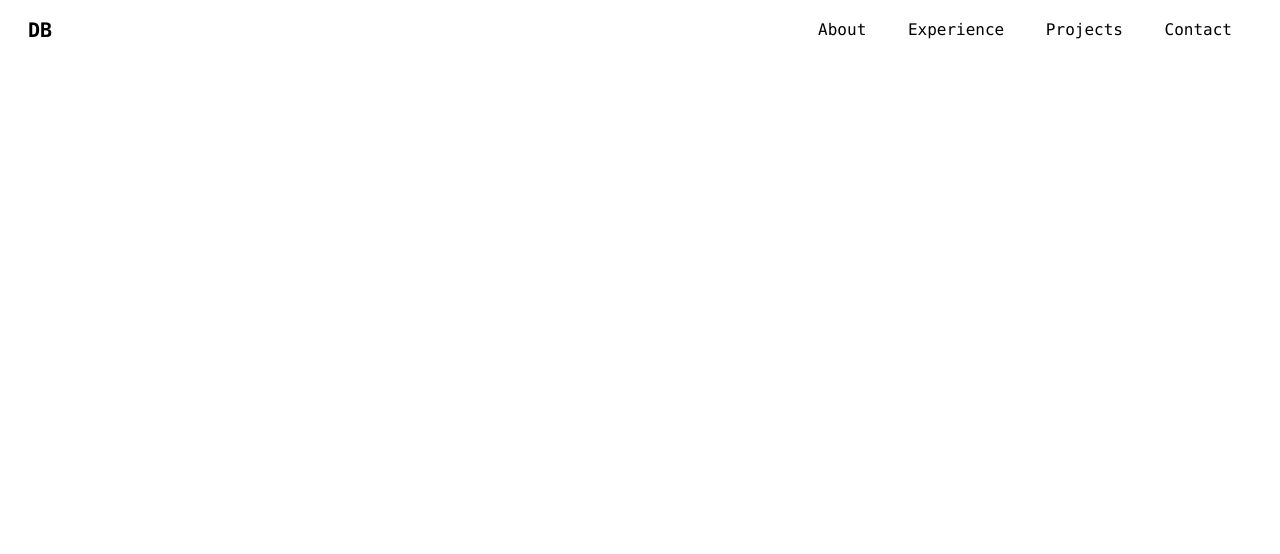
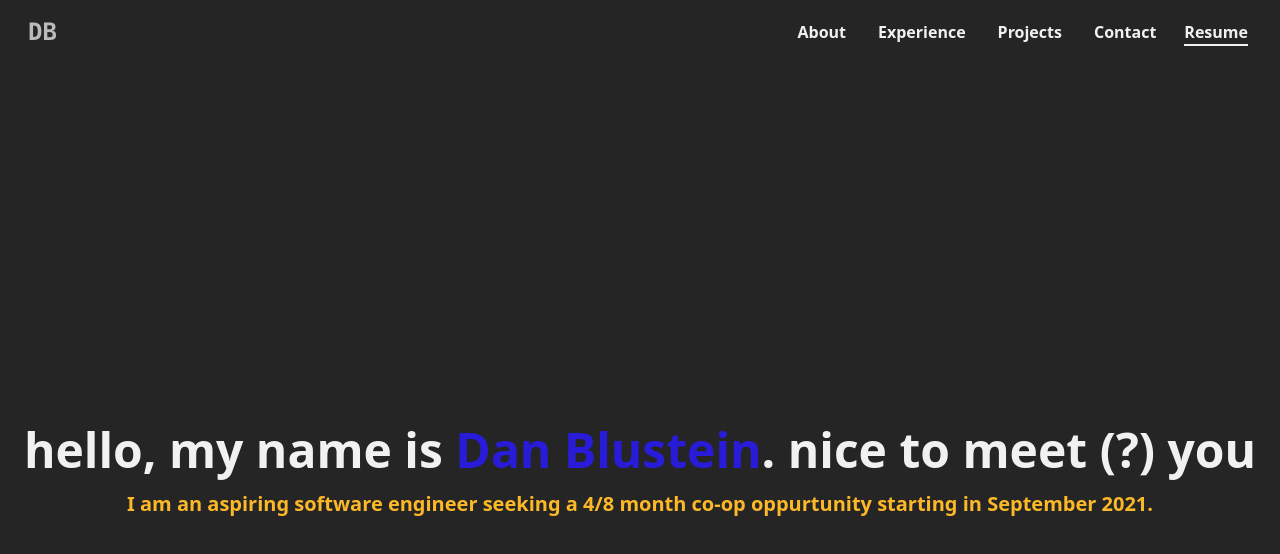
Before and after one commit to wallstarr/wallstarr.github.io, a React (Create React App) app: page / in a window 1280 px wide. Shown: the top 554 px of the page. Built offline with nearby package versions, Linux system fonts and the light colour scheme.

Commit message:
added some content, changed some colors

```diff
--- a/src/App.js
+++ b/src/App.js
@@ -1,10 +1,34 @@
 import './App.css';
 import NavBar from './components/NavBar'
+import Dropdown from './components/Dropdown'
+import IntroArea from './components/IntroArea'
+import React, {useState, useEffect} from 'react'
 
 function App() {
+  const [isOpen, setIsOpen] = useState(false)
+
+  function toggle() {
+    setIsOpen(!isOpen)
+  }
+
+  useEffect(() => {
+    function hideMenu() {
+      if (window.innerWidth > 768 && isOpen) {
+        setIsOpen(false)
+      }
+    }
+    window.addEventListener('resize', hideMenu)
+
+    return () => {
+      window.removeEventListener('resize', hideMenu)
+    }
+  })
+
   return (
     <>
-      <NavBar/>
+      <NavBar toggle={toggle}/>
+      <Dropdown toggle={toggle} isOpen={isOpen}/>
+      <IntroArea></IntroArea>
     </>
   );
 }
--- /dev/null
+++ b/src/components/Dropdown.js
@@ -0,0 +1,16 @@
+import { Link } from "react-router-dom";
+
+function Dropdown({isOpen, toggle}) {
+  return (
+      <div className={isOpen ? "grid grid-rows-4 text-center items-center font-sans font-semibold bg-customblack text-white" : "hidden"}
+            onClick={toggle}>
+          <Link className="p-4" to="/about">About</Link>
+          <Link className="p-4" to="/experience">Experience</Link>
+          <Link className="p-4" to="/projects">Projects</Link>
+          <Link className="p-4" to="/contact">Contact</Link>
+          <Link className="p-4 underline text-customred animate-pulse" to="/resume">Resume</Link>
+      </div>
+  );
+}
+
+export default Dropdown;
--- /dev/null
+++ b/src/components/IntroArea.js
@@ -0,0 +1,14 @@
+import { Link } from "react-router-dom";
+
+function IntroArea({isOpen, toggle}) {
+  return (
+    <div class="min-h-screen flex flex-col items-center justify-center text-center bg-customblack">
+
+        <div><h1 class="text-5xl text-customwhite font-bold justify-center py-4">hello, my name is <span class="text-customblue font-extrabold">Dan Blustein</span>. nice to meet (?) you</h1></div>
+
+        <div><h4 class="text-xl text-customyellow font-semibold">I am an aspiring software engineer seeking a 4/8 month co-op oppurtunity starting in September 2021.</h4></div>
+  </div>
+  );
+}
+
+export default IntroArea;
--- a/src/components/NavBar.js
+++ b/src/components/NavBar.js
@@ -1,14 +1,16 @@
-import { Link } from "react-router-dom";
+import { Link, button } from "react-router-dom";
 
-function NavBar() {
+function NavBar({ toggle }) {
   return (
-    <nav className="py-4 flex justify-between">
-
-      <Link to="/" className="pl-7 font-mono font-bold text-xl">
+    <nav className="py-4 flex justify-between bg-customblack text-customwhite align-middle">
+      <Link
+        to="/"
+        className="pl-7 animate-pulse font-mono font-bold text-2xl hover:text-customblue"
+      >
         DB
       </Link>
 
-      <div className="cursor-pointer md:hidden pr-6">
+      <div className="cursor-pointer md:hidden pr-6" onClick={toggle}>
         <svg
           xmlns="http://www.w3.org/2000/svg"
           class="h-6 w-6"
@@ -20,18 +22,31 @@ function NavBar() {
             stroke-linecap="round"
             stroke-linejoin="round"
             stroke-width="2"
-            d="M4 6h16M4 12h8m-8 6h16"
+            d="M4 6h16M4 12h16m-7 6h7"
           />
         </svg>
       </div>
 
-      <div className="pr-8 pt-0.5 md:block hidden font-mono align-middle">
-          <Link className="p-4" to="/about"> About</Link>
-          <Link className="p-4" to="/experience"> Experience </Link>
-          <Link className="p-4" to="/projects"> Projects </Link>
-          <Link className="p-4" to="/contact"> Contact </Link>
+      <div className="pr-8 pt-1 md:block hidden font-sans font-semibold">
+        <Link className="p-4 hover:underline" to="/about">
+          About
+        </Link>
+        <Link className="p-4 hover:underline" to="/experience">
+          Experience
+        </Link>
+        <Link className="p-4 hover:underline" to="/projects">
+          Projects
+        </Link>
+        <Link className="p-4 hover:underline" to="/contact">
+          Contact
+        </Link>
+        <button
+          className="ml-3 border-b-2 border-customwhite font-bold animate-pulse text-customwhite hover:text-customyellow hover:border-customyellow"
+          to="/resume"
+        >
+          Resume
+        </button>
       </div>
-
     </nav>
   );
 }
--- a/tailwind.config.js
+++ b/tailwind.config.js
@@ -2,7 +2,18 @@ module.exports = {
   purge: ['./src/**/*.{js,jsx,ts,tsx}', './public/index.html'],
   darkMode: false, // or 'media' or 'class'
   theme: {
-    extend: {},
+    extend: {
+      colors: {
+        'customblack': '#252525',
+        'custombrown': '#23120b',
+        'customyellow': '#fdb827',
+        'customblue': '#291cd9',
+        'customred': '#ff0000',
+        'customdarkred': '#af0404',
+        'customgray': '#414141',
+        'customwhite': '#f1f1f1'
+      }
+    }
   },
   variants: {
     extend: {},
```
